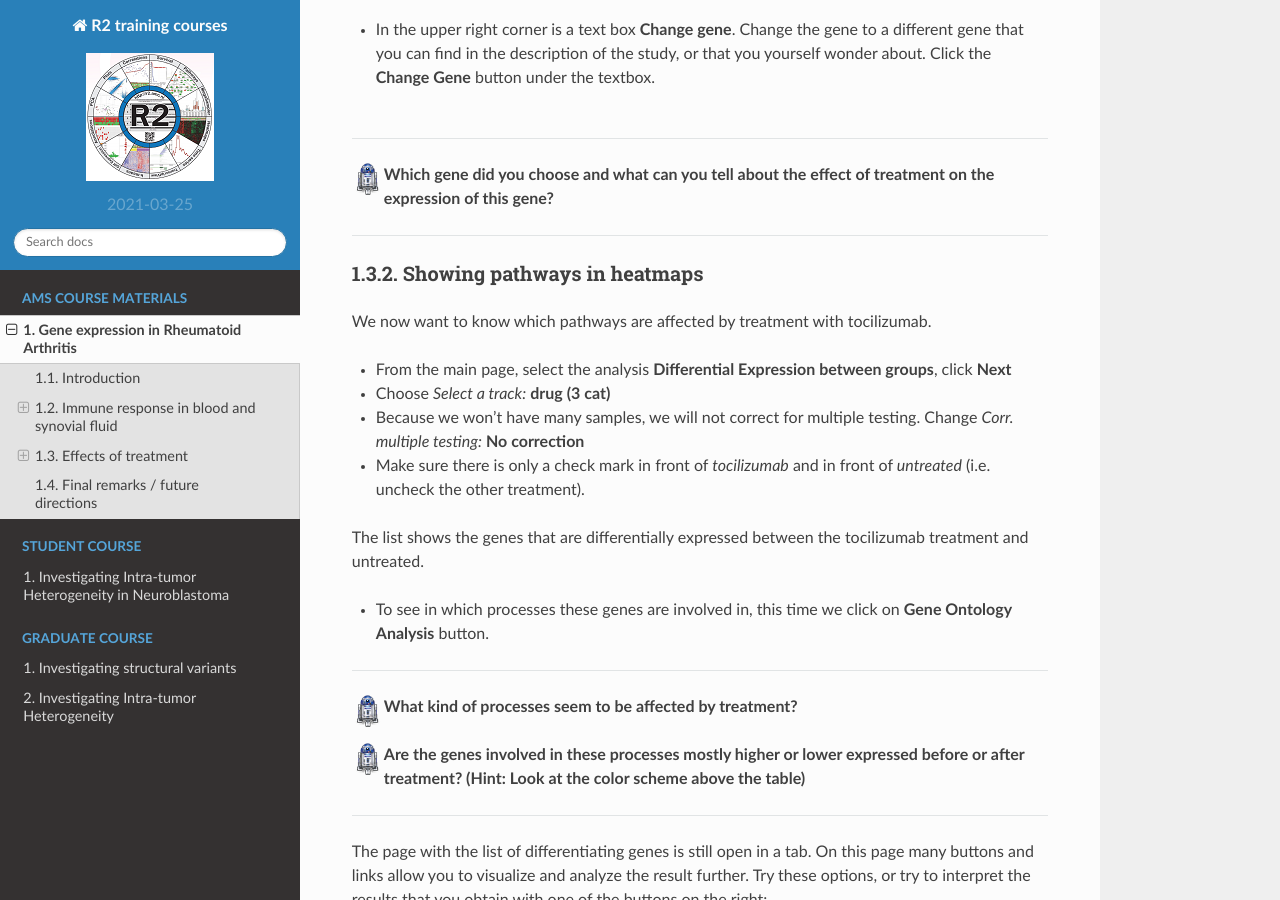
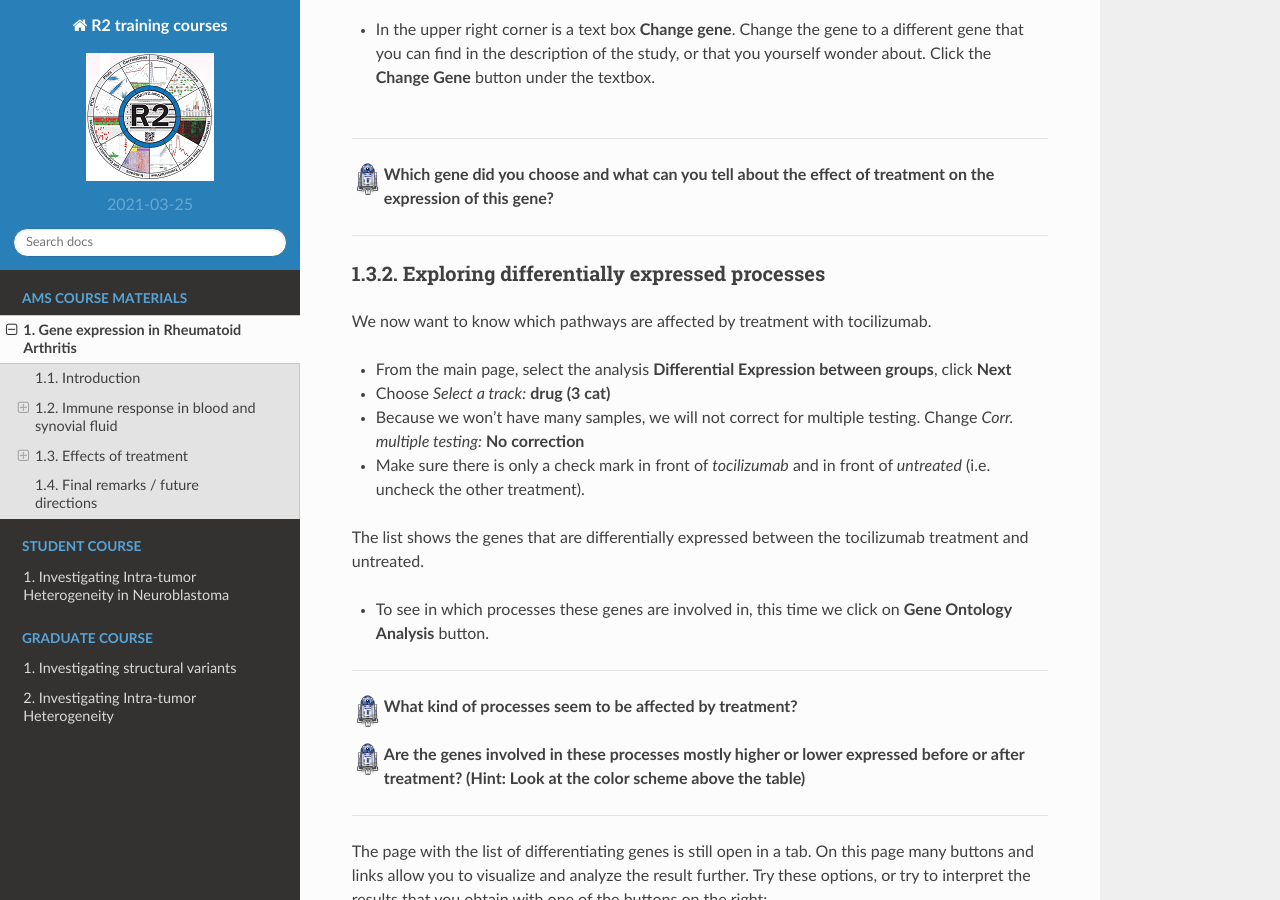
Before and after one commit to antronerds/r2-training-courses, a Sphinx documentation site: the page built from docs/RNA_seq_data_analysis_Using_Rheumatoid_Arthritis_data.md, in a window 1280 px wide and 900 px high, scrolled down 8100 px. Built offline with Sphinx 7.4.7 and the Read the Docs theme 2.0.0, drawn with Linux system fonts in a browser that asks for light colours; pages that are not in the unit, such as notebooks, are missing from menus.

```diff
--- a/docs/RNA_seq_data_analysis_Using_Rheumatoid_Arthritis_data.md
+++ b/docs/RNA_seq_data_analysis_Using_Rheumatoid_Arthritis_data.md
@@ -239,7 +239,7 @@
 
 ---
 
-##### Showing pathways in heatmaps
+##### Exploring differentially expressed processes
 
 We now want to know which pathways are affected by treatment with tocilizumab.
 * From the main page, select the analysis **Differential Expression between groups**, click **Next**
```
